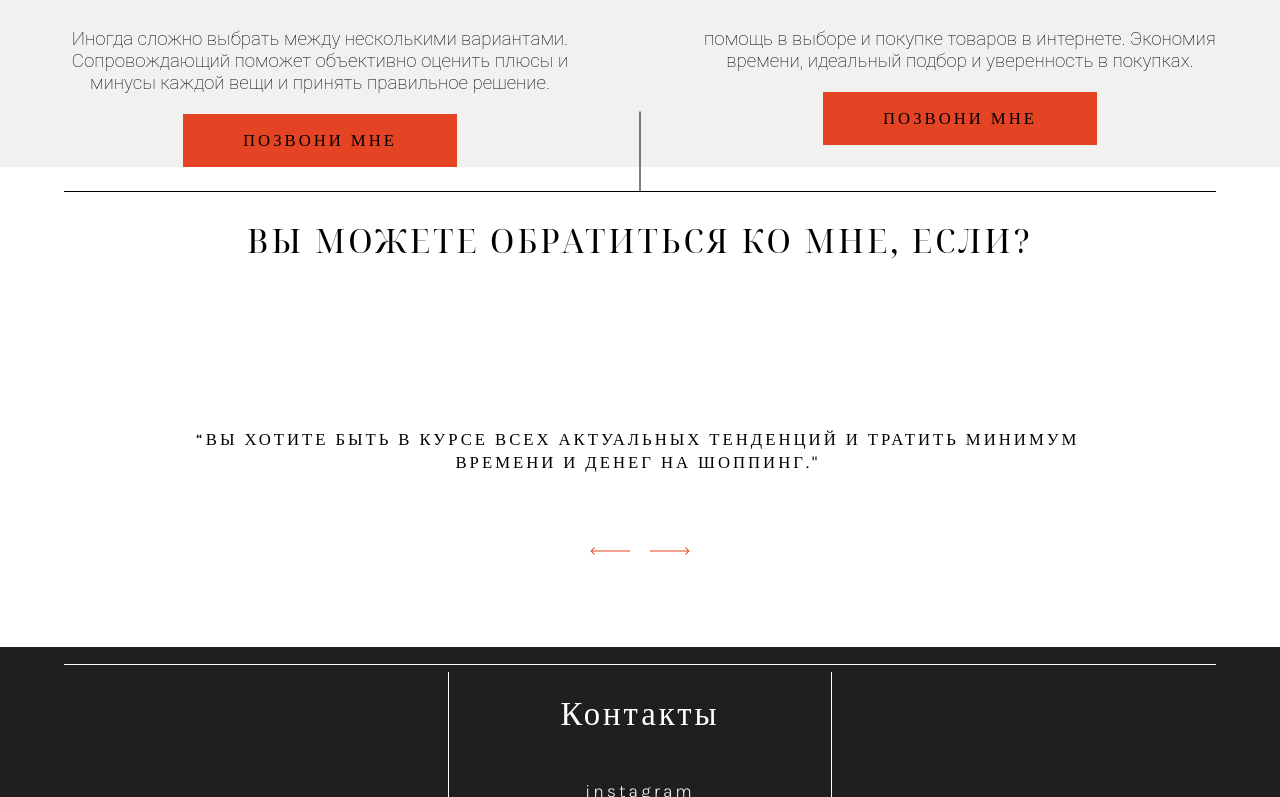
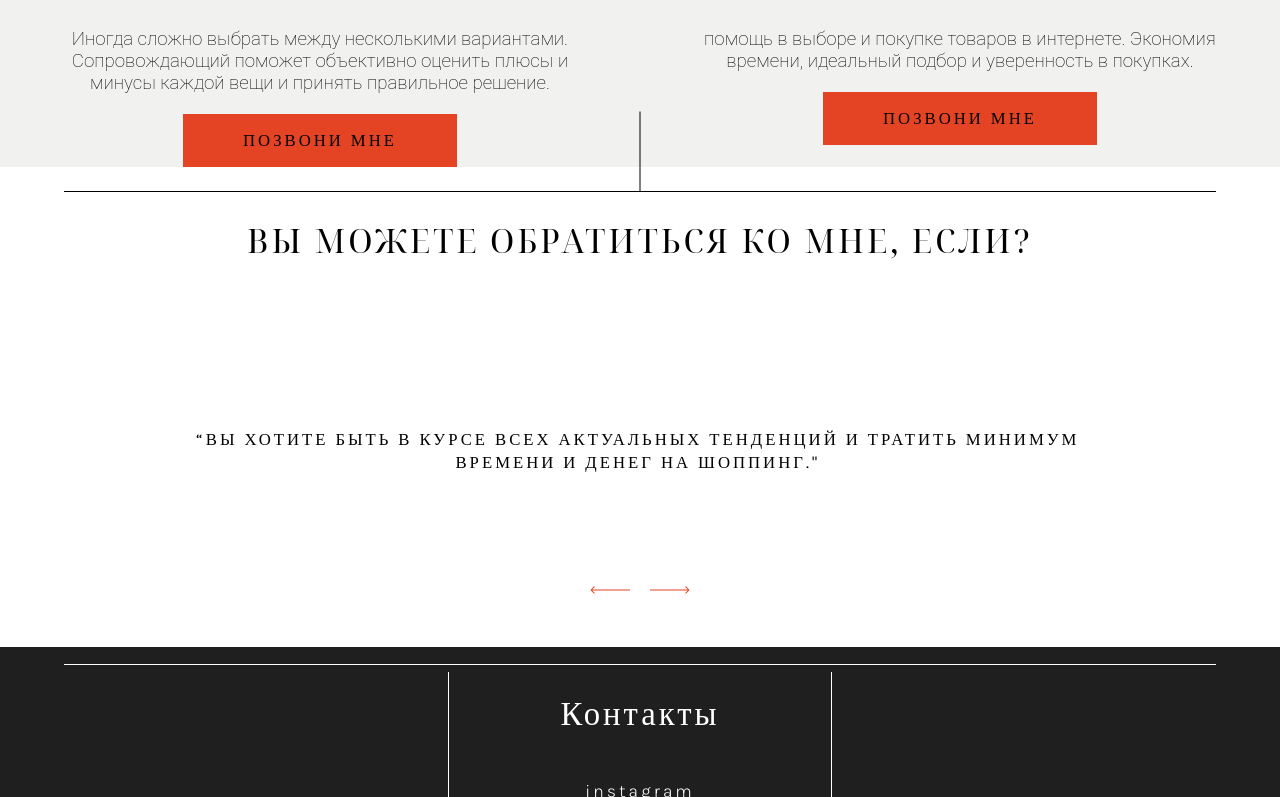
Before and after one commit to kwtpub/liana_v_ch, a React (Create React App) app: page /#/ in a window 1280 px wide. Shown: the part 2356-3153 px from the top of the page. Built offline with nearby package versions, Linux system fonts and the light colour scheme.

Commit message:
fix window slider text

```diff
--- a/src/components/carousel-base copy/carousel2.css
+++ b/src/components/carousel-base copy/carousel2.css
@@ -10,7 +10,7 @@
       flex-direction: column;
   }
   .window1 {
-      height: 50%;
+      height: 70%;
       width: 70vw;
       overflow: hidden;
   }
```
